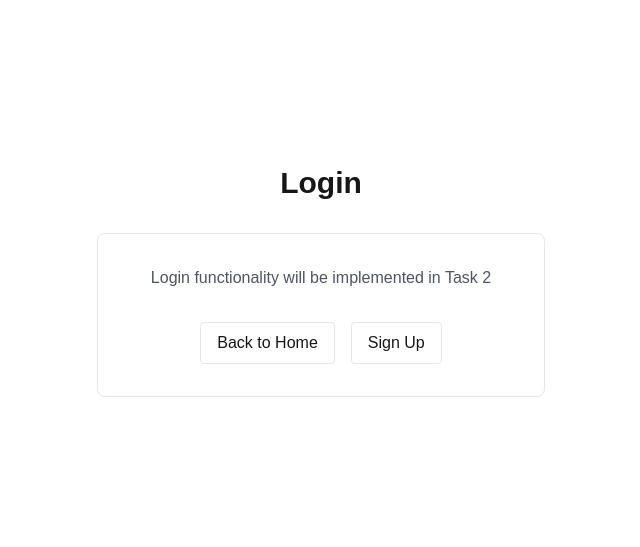
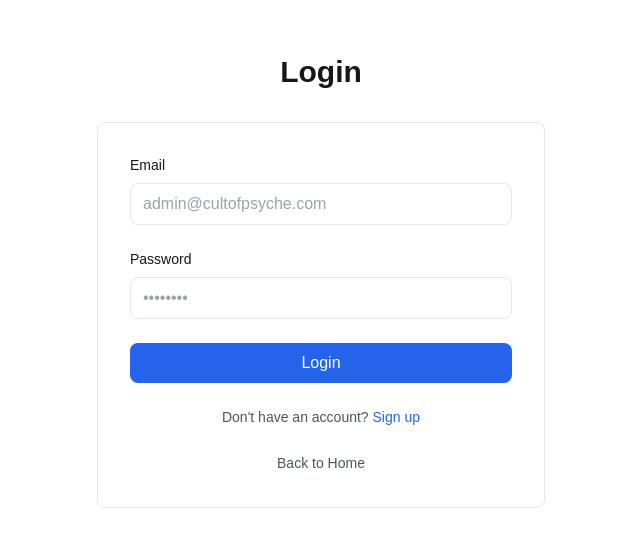
Before and after one commit to fratercem-design/CULTCODEX26, a Next.js app: page /login in a window 1280 px wide. Shown: the part 119-666 px from the top of the page, without its empty margins (319-959 px from the left). Built offline with nearby package versions, Linux system fonts and the light colour scheme.

Commit message:
feat: implement login page UI

```diff
--- a/app/login/page.tsx
+++ b/app/login/page.tsx
@@ -1,29 +1,114 @@
-import Link from "next/link";
+'use client';
+
+import { useState } from 'react';
+import { useRouter } from 'next/navigation';
+import Link from 'next/link';
 
 export default function LoginPage() {
+  const router = useRouter();
+  const [email, setEmail] = useState('');
+  const [password, setPassword] = useState('');
+  const [error, setError] = useState('');
+  const [loading, setLoading] = useState(false);
+
+  const handleSubmit = async (e: React.FormEvent) => {
+    e.preventDefault();
+    setError('');
+    setLoading(true);
+
+    try {
+      const response = await fetch('/api/auth/login', {
+        method: 'POST',
+        headers: { 'Content-Type': 'application/json' },
+        body: JSON.stringify({ email, password }),
+      });
+
+      const data = await response.json();
+
+      if (!response.ok) {
+        setError(data.error || 'Login failed');
+        setLoading(false);
+        return;
+      }
+
+      // Redirect to admin if admin, otherwise to vault
+      if (data.user.entitlements.includes('admin')) {
+        router.push('/admin');
+      } else {
+        router.push('/vault');
+      }
+    } catch (err) {
+      setError('An error occurred. Please try again.');
+      setLoading(false);
+    }
+  };
+
   return (
     <div className="min-h-screen flex flex-col items-center justify-center p-8">
       <div className="max-w-md w-full">
         <h1 className="text-3xl font-bold mb-8 text-center">Login</h1>
-        <div className="border rounded-lg p-8">
-          <p className="text-center text-gray-600 dark:text-gray-400 mb-4">
-            Login functionality will be implemented in Task 2
-          </p>
-          <div className="flex justify-center gap-4 mt-8">
+
+        <form onSubmit={handleSubmit} className="border rounded-lg p-8 space-y-6">
+          {error && (
+            <div className="bg-red-50 dark:bg-red-900/20 border border-red-200 dark:border-red-800 text-red-800 dark:text-red-200 px-4 py-3 rounded">
+              {error}
+            </div>
+          )}
+
+          <div>
+            <label htmlFor="email" className="block text-sm font-medium mb-2">
+              Email
+            </label>
+            <input
+              id="email"
+              type="email"
+              value={email}
+              onChange={(e) => setEmail(e.target.value)}
+              required
+              className="w-full px-3 py-2 border rounded-lg focus:outline-none focus:ring-2 focus:ring-blue-500 dark:bg-gray-800 dark:border-gray-700"
+              placeholder="admin@cultofpsyche.com"
+            />
+          </div>
+
+          <div>
+            <label htmlFor="password" className="block text-sm font-medium mb-2">
+              Password
+            </label>
+            <input
+              id="password"
+              type="password"
+              value={password}
+              onChange={(e) => setPassword(e.target.value)}
+              required
+              className="w-full px-3 py-2 border rounded-lg focus:outline-none focus:ring-2 focus:ring-blue-500 dark:bg-gray-800 dark:border-gray-700"
+              placeholder="••••••••"
+            />
+          </div>
+
+          <button
+            type="submit"
+            disabled={loading}
+            className="w-full bg-blue-600 hover:bg-blue-700 disabled:bg-blue-400 text-white font-medium py-2 px-4 rounded-lg transition-colors"
+          >
+            {loading ? 'Logging in...' : 'Login'}
+          </button>
+
+          <div className="text-center text-sm text-gray-600 dark:text-gray-400">
+            Don't have an account?{' '}
+            <Link href="/signup" className="text-blue-600 hover:text-blue-700 dark:text-blue-400">
+              Sign up
+            </Link>
+          </div>
+
+          <div className="text-center">
             <Link
               href="/"
-              className="px-4 py-2 border rounded hover:bg-gray-50 dark:hover:bg-gray-800 transition-colors"
+              className="text-sm text-gray-600 hover:text-gray-800 dark:text-gray-400 dark:hover:text-gray-200"
             >
               Back to Home
             </Link>
-            <Link
-              href="/signup"
-              className="px-4 py-2 border rounded hover:bg-gray-50 dark:hover:bg-gray-800 transition-colors"
-            >
-              Sign Up
-            </Link>
           </div>
-        </div>
+        </form>
       </div>
     </div>
   );
```
